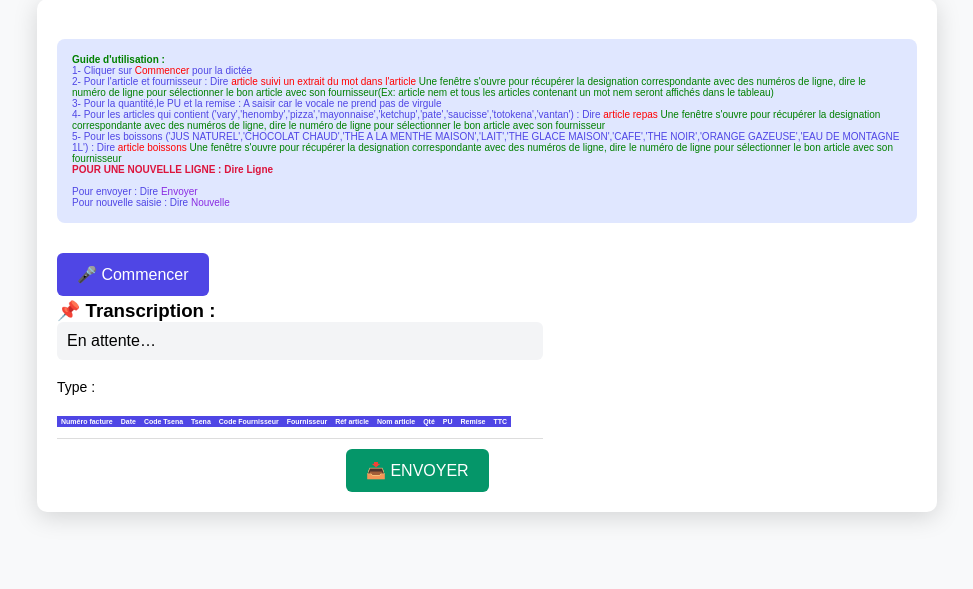
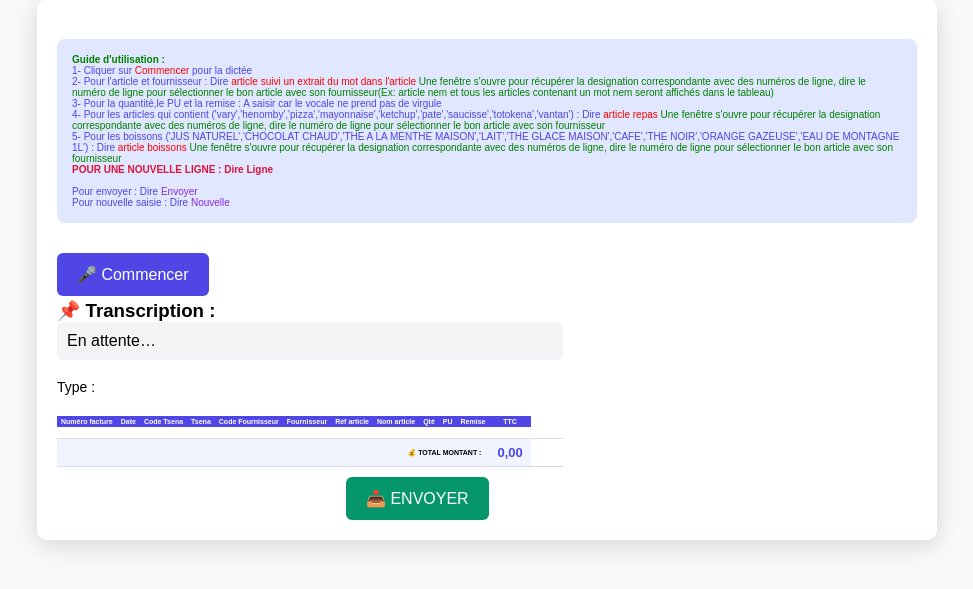
Before and after one commit to vitaloccass/vocale, a Flask app: page / in a window 1280 px wide. Shown: the part 168-757 px from the top of the page, without its empty margins (153-1126 px from the left). Run offline with Flask 3, Linux system fonts and the light colour scheme; a user stored in the database is signed in; lists and menus that the app fills with data are empty.

Commit message:
Modif Mahefa 20260416 APM -1

```diff
--- a/templates/index.html
+++ b/templates/index.html
@@ -91,6 +91,14 @@
                             <td style="visibility: hidden;"></td>
                         </tr>
                         </tbody>
+
+                        <tfoot>
+                            <tr style="font-size:11px; font-weight:bold; background:#f0f4ff;">
+                                <td colspan="11" style="text-align:right; padding:6px 8px;">💰 TOTAL MONTANT :</td>
+                                <td id="total-ttc" style="text-align:center; padding:6px 8px; color:#4f46e5; font-size:13px;">0,00</td>
+                                <td colspan="4" style="visibility:hidden;"></td>
+                            </tr>
+                        </tfoot>
                     </table>
                 </div>
             </div>
```
